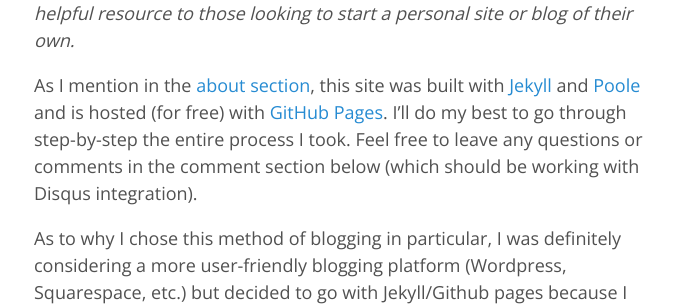
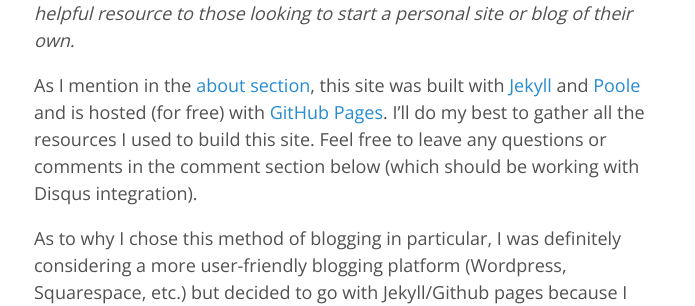
Before and after one commit to jasoncui/jasoncui.github.io, a Jekyll site: the page built from _posts/2015-12-23-how-i-made-this-blog-for-free.md, in a window 1280 px wide. Shown: the part 262-568 px from the top of the page, without its empty margins (291-986 px from the left). Built offline with Jekyll 4.4.1, drawn with Linux system fonts in a browser that asks for light colours; comment, search, counter and statistics services are not loaded.

Commit message:
new stuff

```diff
--- a/_posts/2015-12-23-how-i-made-this-blog-for-free.md
+++ b/_posts/2015-12-23-how-i-made-this-blog-for-free.md
@@ -6,7 +6,7 @@
 
 *I've had a lot of people ask me how I made this blog - completely for free. Below I outline some of the steps I took. Hopefully this will serve as a helpful resource to those looking to start a personal site or blog of their own.*
 
-As I mention in the [about section]({{ site.url }}/about), this site was built with [Jekyll](http://jekyllrb.com) and [Poole](http://getpoole.com/) and is hosted (for free) with [GitHub Pages](https://pages.github.com). I'll do my best to go through step-by-step the entire process I took. Feel free to leave any questions or comments in the comment section below (which should be working with Disqus integration).
+As I mention in the [about section]({{ site.url }}/about), this site was built with [Jekyll](http://jekyllrb.com) and [Poole](http://getpoole.com/) and is hosted (for free) with [GitHub Pages](https://pages.github.com). I'll do my best to gather all the resources I used to build this site. Feel free to leave any questions or comments in the comment section below (which should be working with Disqus integration).
 
 As to why I chose this method of blogging in particular, I was definitely considering a more user-friendly blogging platform (Wordpress, Squarespace, etc.) but decided to go with Jekyll/Github pages because I didn't want to pay, and wanted the additional customizability. I also liked the minimalistic style of [Poole](http://getpoole.com/). Uploading posts is definitely a tougher process, but hopefully this pans out to be a fun project.
 
```
